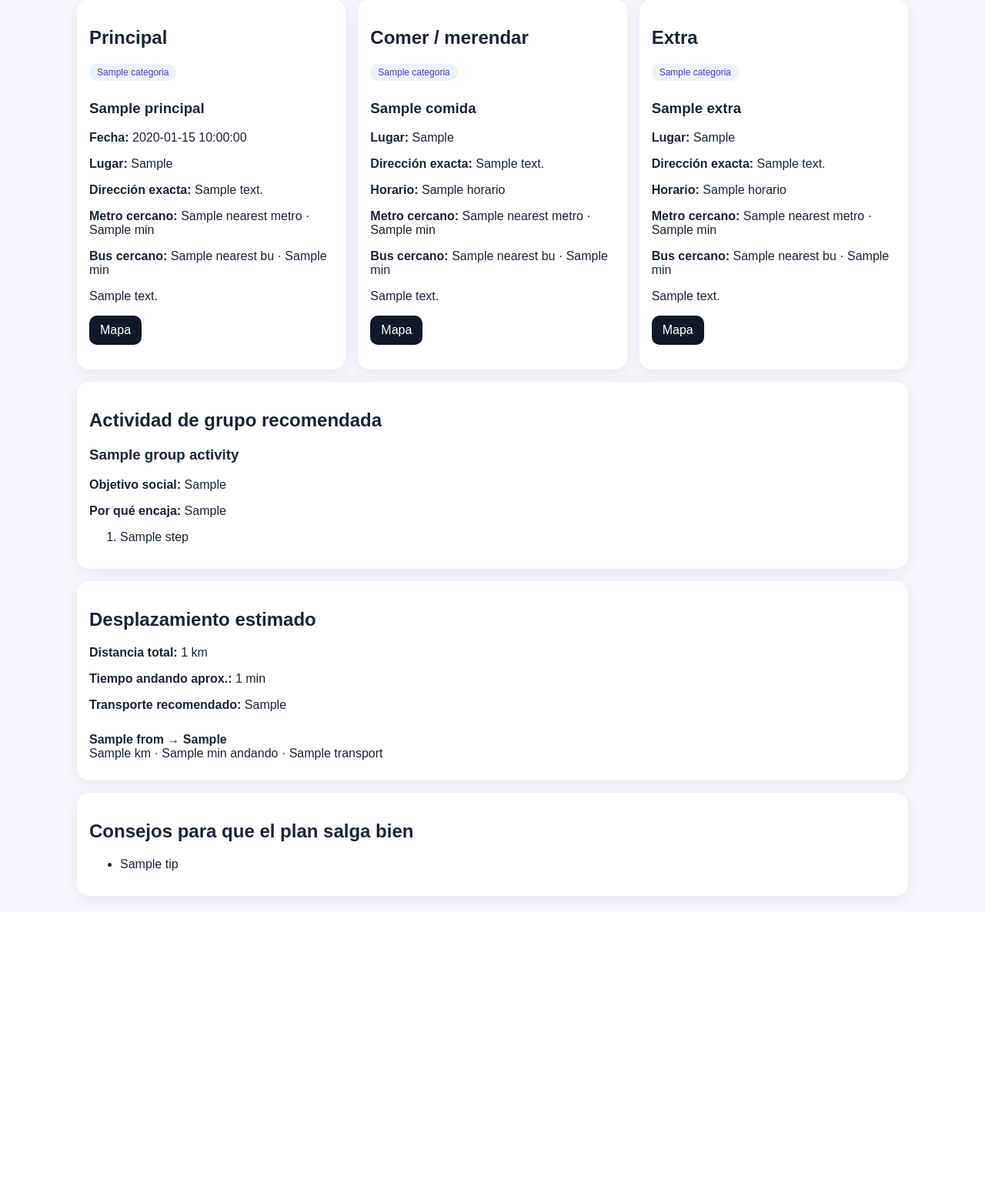
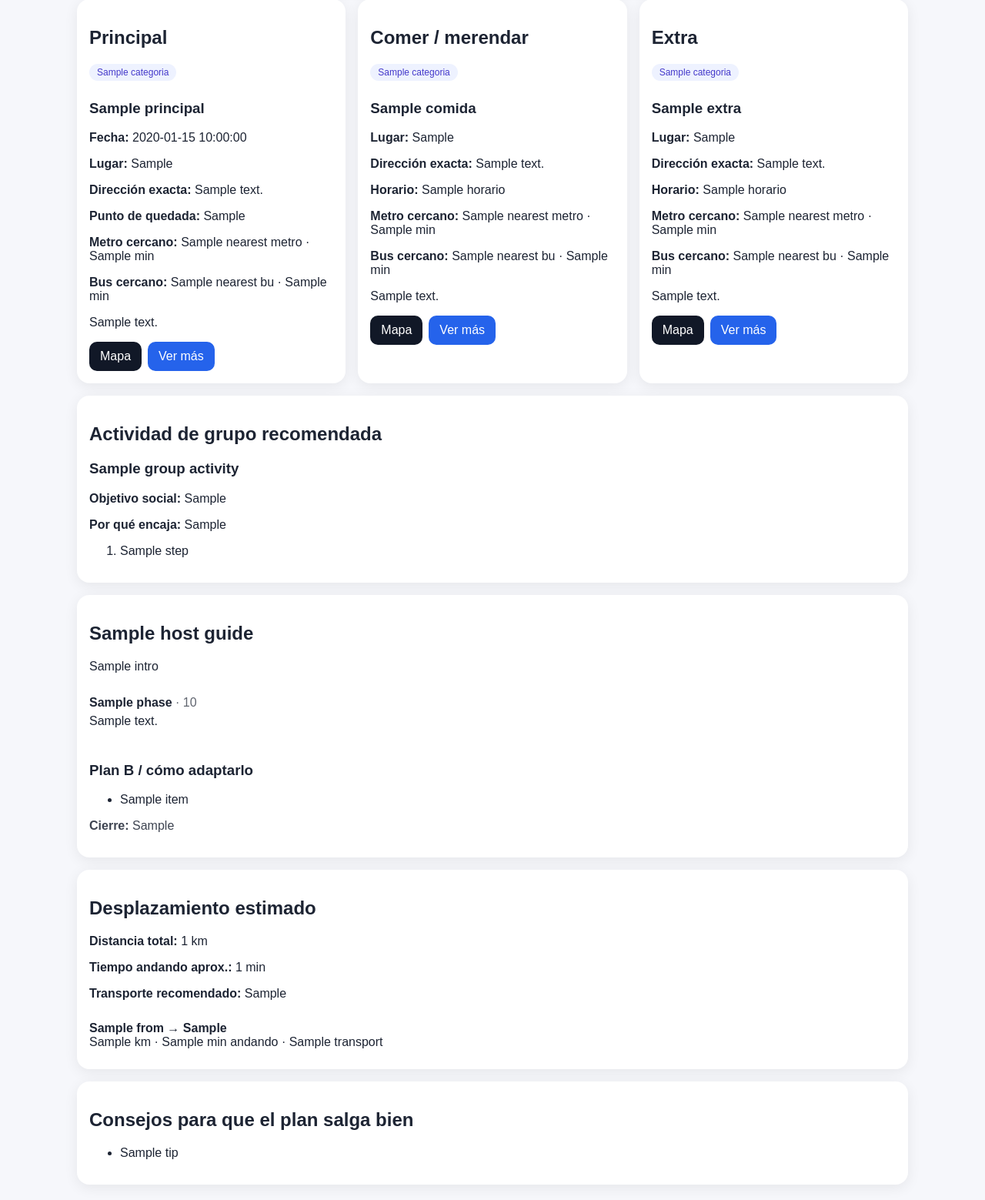
Before and after one commit to ROVDYRSOFTWARE/TEENAYERBILAO, a Flask app: template templates/plan_grupo.html in a window 1280 px wide. Shown: the part 920-2479 px from the top of the page at 77% size. Before the commit the page ends 2095 px from the top, so only its background shows below. Run offline with Flask 3, Linux system fonts and the light colour scheme; the template is opened without the code that fills it: most values are stand-ins (such as "Sample title", 1, 10 or a date in 2020); data that the repository does not hold is empty; parts of the project's set-up code (start-up, migrations or seed data) failed here and were passed over.

Commit message:
plan_grupo.html

```diff
--- a/templates/plan_grupo.html
+++ b/templates/plan_grupo.html
@@ -86,7 +86,13 @@
 
     <div>
       <label><strong>Zona de salida</strong></label>
-      <input type="text" name="zone" value="{{ form_data.zone or '' }}" placeholder="Ej. Indautxu, Deusto, Casco Viejo" style="width:100%; margin-top:8px;">
+      <input
+        type="text"
+        name="zone"
+        value="{{ form_data.zone or '' }}"
+        placeholder="Ej. Indautxu, Deusto, Casco Viejo"
+        style="width:100%; margin-top:8px;"
+      >
     </div>
   </div>
 
@@ -131,13 +137,36 @@
       {% if plan.principal %}
         <div class="pill">{{ plan.principal.categoria }}</div>
         <h3>{{ plan.principal.titulo or plan.principal.nombre }}</h3>
-        {% if plan.principal.fecha %}<p><strong>Fecha:</strong> {{ plan.principal.fecha }}</p>{% endif %}
-        {% if plan.principal._display_place %}<p><strong>Lugar:</strong> {{ plan.principal._display_place }}</p>{% endif %}
-        {% if plan.principal._display_address %}<p><strong>Dirección exacta:</strong> {{ plan.principal._display_address }}</p>{% endif %}
-        {% if plan.principal._nearest_metro %}<p><strong>Metro cercano:</strong> {{ plan.principal._nearest_metro.name }} · {{ plan.principal._nearest_metro.walk_minutes }} min</p>{% endif %}
-        {% if plan.principal._nearest_bus %}<p><strong>Bus cercano:</strong> {{ plan.principal._nearest_bus.name }} · {{ plan.principal._nearest_bus.walk_minutes }} min</p>{% endif %}
+
+        {% if plan.principal.fecha %}
+          <p><strong>Fecha:</strong> {{ plan.principal.fecha }}</p>
+        {% endif %}
+        {% if plan.principal._display_place %}
+          <p><strong>Lugar:</strong> {{ plan.principal._display_place }}</p>
+        {% endif %}
+        {% if plan.principal._display_address %}
+          <p><strong>Dirección exacta:</strong> {{ plan.principal._display_address }}</p>
+        {% endif %}
+        {% if plan.principal.punto_quedada %}
+          <p><strong>Punto de quedada:</strong> {{ plan.principal.punto_quedada }}</p>
+        {% endif %}
+        {% if plan.principal._nearest_metro %}
+          <p><strong>Metro cercano:</strong> {{ plan.principal._nearest_metro.name }} · {{ plan.principal._nearest_metro.walk_minutes }} min</p>
+        {% endif %}
+        {% if plan.principal._nearest_bus %}
+          <p><strong>Bus cercano:</strong> {{ plan.principal._nearest_bus.name }} · {{ plan.principal._nearest_bus.walk_minutes }} min</p>
+        {% endif %}
+
         <p>{{ plan.principal.descripcion }}</p>
-        {% if plan.principal._maps_url %}<p><a class="btn secondary" href="{{ plan.principal._maps_url }}" target="_blank">Mapa</a></p>{% endif %}
+
+        <div style="display:flex; gap:8px; flex-wrap:wrap; margin-top:12px;">
+          {% if plan.principal._maps_url %}
+            <a class="btn secondary" href="{{ plan.principal._maps_url }}" target="_blank">Mapa</a>
+          {% endif %}
+          {% if plan.principal.url %}
+            <a class="btn" href="{{ plan.principal.url }}" target="_blank" rel="noopener">Ver más</a>
+          {% endif %}
+        </div>
       {% else %}
         <p>No se ha encontrado principal.</p>
       {% endif %}
@@ -148,13 +177,33 @@
       {% if plan.comida %}
         <div class="pill">{{ plan.comida.categoria }}</div>
         <h3>{{ plan.comida.titulo or plan.comida.nombre }}</h3>
-        {% if plan.comida._display_place %}<p><strong>Lugar:</strong> {{ plan.comida._display_place }}</p>{% endif %}
-        {% if plan.comida._display_address %}<p><strong>Dirección exacta:</strong> {{ plan.comida._display_address }}</p>{% endif %}
-        {% if plan.comida.horario %}<p><strong>Horario:</strong> {{ plan.comida.horario }}</p>{% endif %}
-        {% if plan.comida._nearest_metro %}<p><strong>Metro cercano:</strong> {{ plan.comida._nearest_metro.name }} · {{ plan.comida._nearest_metro.walk_minutes }} min</p>{% endif %}
-        {% if plan.comida._nearest_bus %}<p><strong>Bus cercano:</strong> {{ plan.comida._nearest_bus.name }} · {{ plan.comida._nearest_bus.walk_minutes }} min</p>{% endif %}
+
+        {% if plan.comida._display_place %}
+          <p><strong>Lugar:</strong> {{ plan.comida._display_place }}</p>
+        {% endif %}
+        {% if plan.comida._display_address %}
+          <p><strong>Dirección exacta:</strong> {{ plan.comida._display_address }}</p>
+        {% endif %}
+        {% if plan.comida.horario %}
+          <p><strong>Horario:</strong> {{ plan.comida.horario }}</p>
+        {% endif %}
+        {% if plan.comida._nearest_metro %}
+          <p><strong>Metro cercano:</strong> {{ plan.comida._nearest_metro.name }} · {{ plan.comida._nearest_metro.walk_minutes }} min</p>
+        {% endif %}
+        {% if plan.comida._nearest_bus %}
+          <p><strong>Bus cercano:</strong> {{ plan.comida._nearest_bus.name }} · {{ plan.comida._nearest_bus.walk_minutes }} min</p>
+        {% endif %}
+
         <p>{{ plan.comida.descripcion }}</p>
-        {% if plan.comida._maps_url %}<p><a class="btn secondary" href="{{ plan.comida._maps_url }}" target="_blank">Mapa</a></p>{% endif %}
+
+        <div style="display:flex; gap:8px; flex-wrap:wrap; margin-top:12px;">
+          {% if plan.comida._maps_url %}
+            <a class="btn secondary" href="{{ plan.comida._maps_url }}" target="_blank">Mapa</a>
+          {% endif %}
+          {% if plan.comida.url %}
+            <a class="btn" href="{{ plan.comida.url }}" target="_blank" rel="noopener">Ver más</a>
+          {% endif %}
+        </div>
       {% else %}
         <p>No se ha encontrado parada de comida.</p>
       {% endif %}
@@ -165,13 +214,33 @@
       {% if plan.extra %}
         <div class="pill">{{ plan.extra.categoria }}</div>
         <h3>{{ plan.extra.titulo or plan.extra.nombre }}</h3>
-        {% if plan.extra._display_place %}<p><strong>Lugar:</strong> {{ plan.extra._display_place }}</p>{% endif %}
-        {% if plan.extra._display_address %}<p><strong>Dirección exacta:</strong> {{ plan.extra._display_address }}</p>{% endif %}
-        {% if plan.extra.horario %}<p><strong>Horario:</strong> {{ plan.extra.horario }}</p>{% endif %}
-        {% if plan.extra._nearest_metro %}<p><strong>Metro cercano:</strong> {{ plan.extra._nearest_metro.name }} · {{ plan.extra._nearest_metro.walk_minutes }} min</p>{% endif %}
-        {% if plan.extra._nearest_bus %}<p><strong>Bus cercano:</strong> {{ plan.extra._nearest_bus.name }} · {{ plan.extra._nearest_bus.walk_minutes }} min</p>{% endif %}
+
+        {% if plan.extra._display_place %}
+          <p><strong>Lugar:</strong> {{ plan.extra._display_place }}</p>
+        {% endif %}
+        {% if plan.extra._display_address %}
+          <p><strong>Dirección exacta:</strong> {{ plan.extra._display_address }}</p>
+        {% endif %}
+        {% if plan.extra.horario %}
+          <p><strong>Horario:</strong> {{ plan.extra.horario }}</p>
+        {% endif %}
+        {% if plan.extra._nearest_metro %}
+          <p><strong>Metro cercano:</strong> {{ plan.extra._nearest_metro.name }} · {{ plan.extra._nearest_metro.walk_minutes }} min</p>
+        {% endif %}
+        {% if plan.extra._nearest_bus %}
+          <p><strong>Bus cercano:</strong> {{ plan.extra._nearest_bus.name }} · {{ plan.extra._nearest_bus.walk_minutes }} min</p>
+        {% endif %}
+
         <p>{{ plan.extra.descripcion }}</p>
-        {% if plan.extra._maps_url %}<p><a class="btn secondary" href="{{ plan.extra._maps_url }}" target="_blank">Mapa</a></p>{% endif %}
+
+        <div style="display:flex; gap:8px; flex-wrap:wrap; margin-top:12px;">
+          {% if plan.extra._maps_url %}
+            <a class="btn secondary" href="{{ plan.extra._maps_url }}" target="_blank">Mapa</a>
+          {% endif %}
+          {% if plan.extra.url %}
+            <a class="btn" href="{{ plan.extra.url }}" target="_blank" rel="noopener">Ver más</a>
+          {% endif %}
+        </div>
       {% else %}
         <p>No se ha encontrado extra.</p>
       {% endif %}
@@ -189,6 +258,35 @@
           <li>{{ step }}</li>
         {% endfor %}
       </ol>
+    </div>
+  {% endif %}
+
+  {% if plan.host_guide %}
+    <div class="card" style="margin-top:16px;">
+      <h2>{{ plan.host_guide.title }}</h2>
+      <p>{{ plan.host_guide.intro }}</p>
+
+      <div style="margin-top:14px;">
+        {% for phase in plan.host_guide.phases %}
+          <div style="padding:12px 0; border-top:1px solid rgba(255,255,255,.08);">
+            <strong>{{ phase.title }}</strong> <span style="opacity:.7;">· {{ phase.duration }}</span>
+            <p style="margin-top:6px;">{{ phase.text }}</p>
+          </div>
+        {% endfor %}
+      </div>
+
+      {% if plan.host_guide.fallbacks %}
+        <h3 style="margin-top:16px;">Plan B / cómo adaptarlo</h3>
+        <ul>
+          {% for item in plan.host_guide.fallbacks %}
+            <li>{{ item }}</li>
+          {% endfor %}
+        </ul>
+      {% endif %}
+
+      {% if plan.host_guide.closing_line %}
+        <p style="margin-top:12px; opacity:.85;"><strong>Cierre:</strong> {{ plan.host_guide.closing_line }}</p>
+      {% endif %}
     </div>
   {% endif %}
 
```
